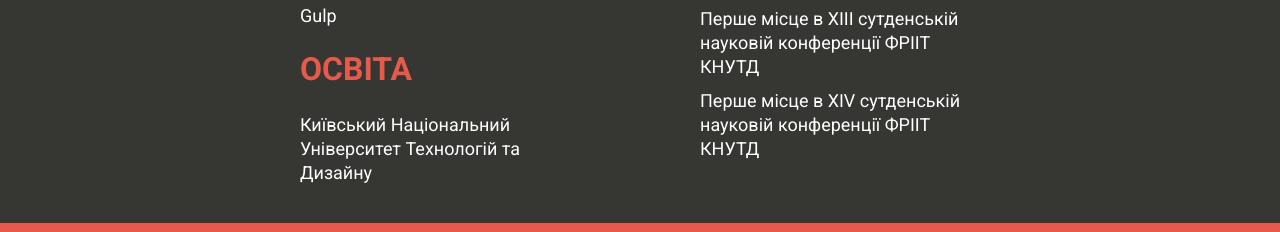
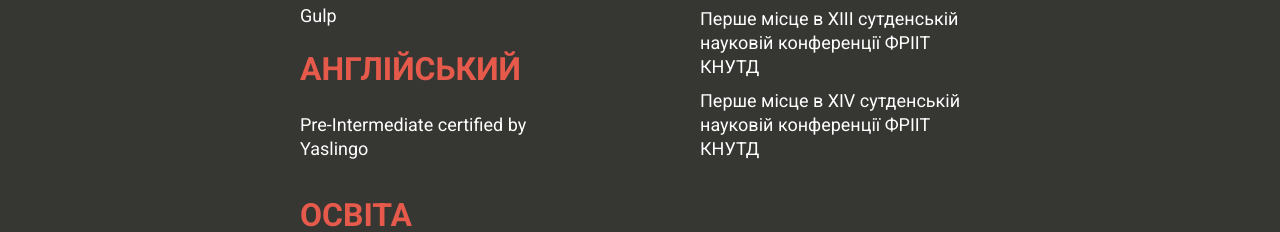
Before and after one commit to IlyaBielov/IlyaBielov.github.io, a website: page index.html in a window 1280 px wide. Shown: the part 700-932 px from the top of the page. Drawn offline with nearby package versions, Linux system fonts and the light colour scheme; files that its build step writes are made by us from their sources.

Commit message:
add english section

```diff
--- a/index.html
+++ b/index.html
@@ -49,6 +49,10 @@
               <li class="list-item">Gulp</li>
             </ul>
         </section>
+        <section class="main-english main-section">
+            <h2 class="education main-heading">англійський</h2>
+            <p class="main-txt">Pre-Intermediate certified by Yaslingo</p>
+          </section>
         <section class="main-education main-section">
           <h2 class="education main-heading">освіта</h2>
           <p class="main-txt">Київський Національний Університет Технологій та Дизайну</p>
```
